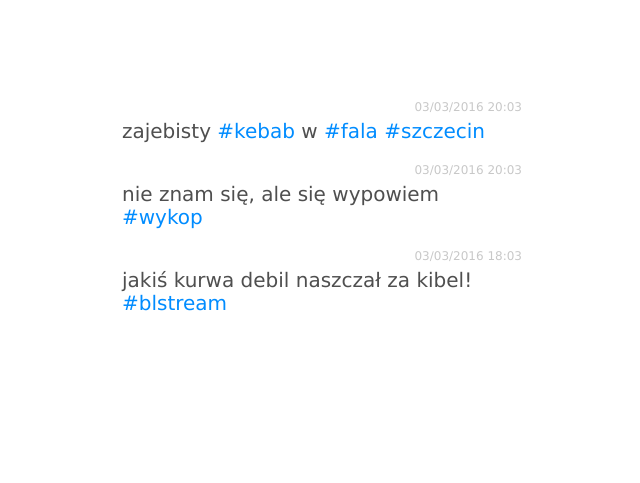
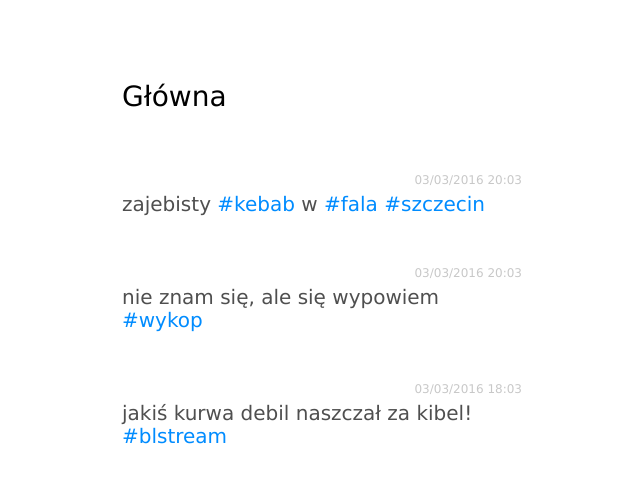
Before and after one commit to tomkowz/anonymous-discussions, a Flask app: page / in a window 1280 px wide. Shown: the top 483 px of the page, without its empty margins (318-958 px from the left). Run offline with Flask 2, Linux system fonts and the light colour scheme; data comes from the database, SQL or seed files in the repository; both versions use the stored data as it was after the commit.

Commit message:
Add title to a page

```diff
--- a/api/front/common.py
+++ b/api/front/common.py
@@ -1,3 +1,5 @@
+# -*- coding: utf-8 -*-
+
 import flask
 from api import app
 from api.dao.entry_dao import EntryDAO
@@ -10,4 +12,4 @@ def main():
     for entry in entries:
         entry_view_models.append(EntryViewModel(entry))
 
-    return flask.render_template('show_entries.html', entries=entry_view_models)
+    return flask.render_template('show_entries.html', title=u'Główna', entries=entry_view_models)
--- a/api/static/style.css
+++ b/api/static/style.css
@@ -7,13 +7,23 @@ body {
 .page {
   width: 400px;
   /*background: #ccc;*/
-  margin: 100px auto;
+  margin: 0 auto;
+}
+
+.page_title {
+  margin-top: 80px;
+  margin-bottom: 60px;
+  font-size: 28px;
 }
 
 .entries {
   list-style-type: none;
   margin: 0;
   padding: 0;
+}
+
+.entry-item {
+  margin-bottom: 50px;
 }
 
 .entry-header {
--- a/api/templates/master_layout.html
+++ b/api/templates/master_layout.html
@@ -5,6 +5,7 @@
 </head>
 <body>
   <div class="page">
+    <p class="page_title">{{ title }}</p>
     {% block body %}{% endblock %}
   </div>
 </body>
```
Also changed, not shown: api/resources/db.db, 1 other file.
